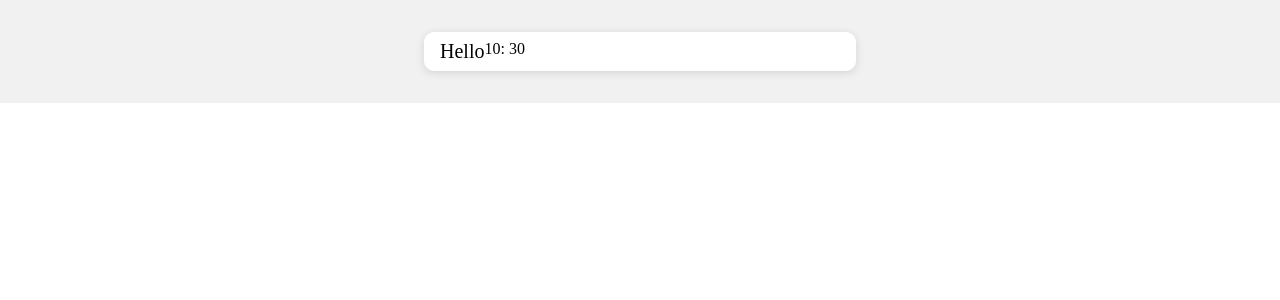
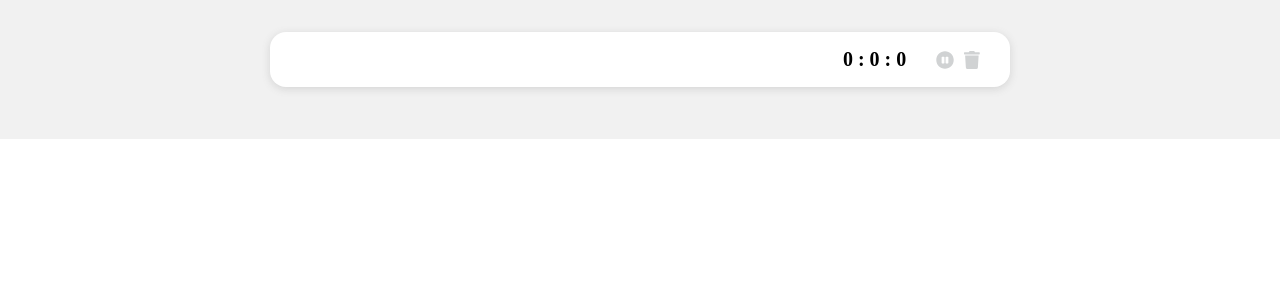
Before and after one commit to gjain574/pomodoro, a React (Create React App) app: page / in a window 1280 px wide. Shown: the top 300 px of the page. Built offline with nearby package versions, Linux system fonts and the light colour scheme.

Commit message:
Add functionality to Timer UI skeleton

```diff
--- a/src/client/components/Timer.js
+++ b/src/client/components/Timer.js
@@ -1,34 +1,131 @@
-import React from 'react';
+import React, { useRef, useState } from 'react';
 import styled, { css } from 'styled-components';
+import Countdown from 'react-countdown';
+import { FontAwesomeIcon } from '@fortawesome/react-fontawesome';
+import { faPauseCircle, faPlayCircle, faTrash } from '@fortawesome/free-solid-svg-icons';
+
+const axios = require('axios').default;
 
 const Wrapper = styled.div`
     display: flex;
+    justify-content: space-between;
+    align-items: center;
     background-color: white;
-    padding: 8px 16px;
-    border-radius: 10px;
+    padding: 16px 20px;
+    margin-bottom: 20px;
+    border-radius: 16px;
     box-shadow: rgba(99, 99, 99, 0.2) 0px 2px 8px 0px;
-    min-width: 400px;
+    min-width: 700px;
 `;
 
 const Name = styled.div`
     font-size: 20px;
 `;
 
-const Counter = styled.div`
-
+const RightBar = styled.div`
+    display: flex;
+    justify-content: center;
+    align-items: center;
 `;
 
-const Timer = () => {
-  return (
-    <Wrapper>
-        <Name>
-            Hello
-        </Name>
-        <div>
-            10: 30
-        </div>
-    </Wrapper>
-  );
+const Counter = styled.div`
+    font-weight: 600;
+    font-size: 20px;
+    margin-right: 30px;
+`;
+
+const Controls = styled.div`
+    display: flex;
+    justify-content: space-between;
+`;
+
+const Button = styled(FontAwesomeIcon)`
+    margin-right: 10px;
+    cursor: pointer;
+    font-size: 18px;
+
+    & path {
+        fill : #D0D2D3;
+    }
+
+    ${props => props.active && props.active === 'true' && css`
+        & path {
+            fill : #717D85;
+        }
+    `}
+
+    &:hover {
+        & path {
+            fill : #717D85;
+        }
+    }
+
+    &:focus {
+        & path {
+            fill : #717D85;
+        }
+    }
+`;
+
+const timeRenderer = ({ hours, minutes, seconds, completed }) => {
+    return <Counter>{ hours } : { minutes } : { seconds }</Counter>;
+};
+
+const Timer = ({ id, name = '', status, timeLeft = 0, refreshState }) => {
+
+    const [ timerStatus, setTimerStatus ] = useState(status);
+    const clockRef = useRef();
+
+    const handlePause = async (id) => {
+        const { data } = await axios.put(`/api/v1/timers/${id}`, {
+            status: 'paused'
+        });
+
+        if (data.status === "success" && data.timer.status === "paused"){
+            clockRef.current.pause();
+            setTimerStatus('paused');
+        }
+    }
+
+    const handleStart = async (id) => {
+        const { data } = await axios.put(`/api/v1/timers/${id}`, {
+            status: 'resumed'
+        });
+
+        if (data.status === "success" && data.timer.status === "resumed"){
+            clockRef.current.start();
+            setTimerStatus('resumed');
+        }
+    }
+
+    const handleDelete = async (id) => {
+        await axios.delete(`/api/v1/timers/${id}`);
+        refreshState();
+    }
+
+    return (
+        <Wrapper>
+            <Name>{ name }</Name>
+            <RightBar>
+                <Countdown
+                    date={Date.now() + timeLeft}
+                    renderer={timeRenderer}
+                    ref={clockRef}
+                />
+                <Controls>
+                    <Button icon={faPauseCircle} active={(timerStatus === 'paused').toString()} onClick={() => { handlePause(id) }} />
+                    {
+                        ( timerStatus === "paused" || timerStatus === "resumed" ) ? (
+                            <Button icon={faPlayCircle} active={(timerStatus ==='resumed').toString()} onClick={() => { handleStart(id) }} />
+                        )
+                        :
+                        null
+                    }
+                    <Button icon={faTrash} onClick={() => { handleDelete(id) }} />
+                </Controls>
+            </RightBar>
+        </Wrapper>
+    );
 }
 
 export default Timer;
```
